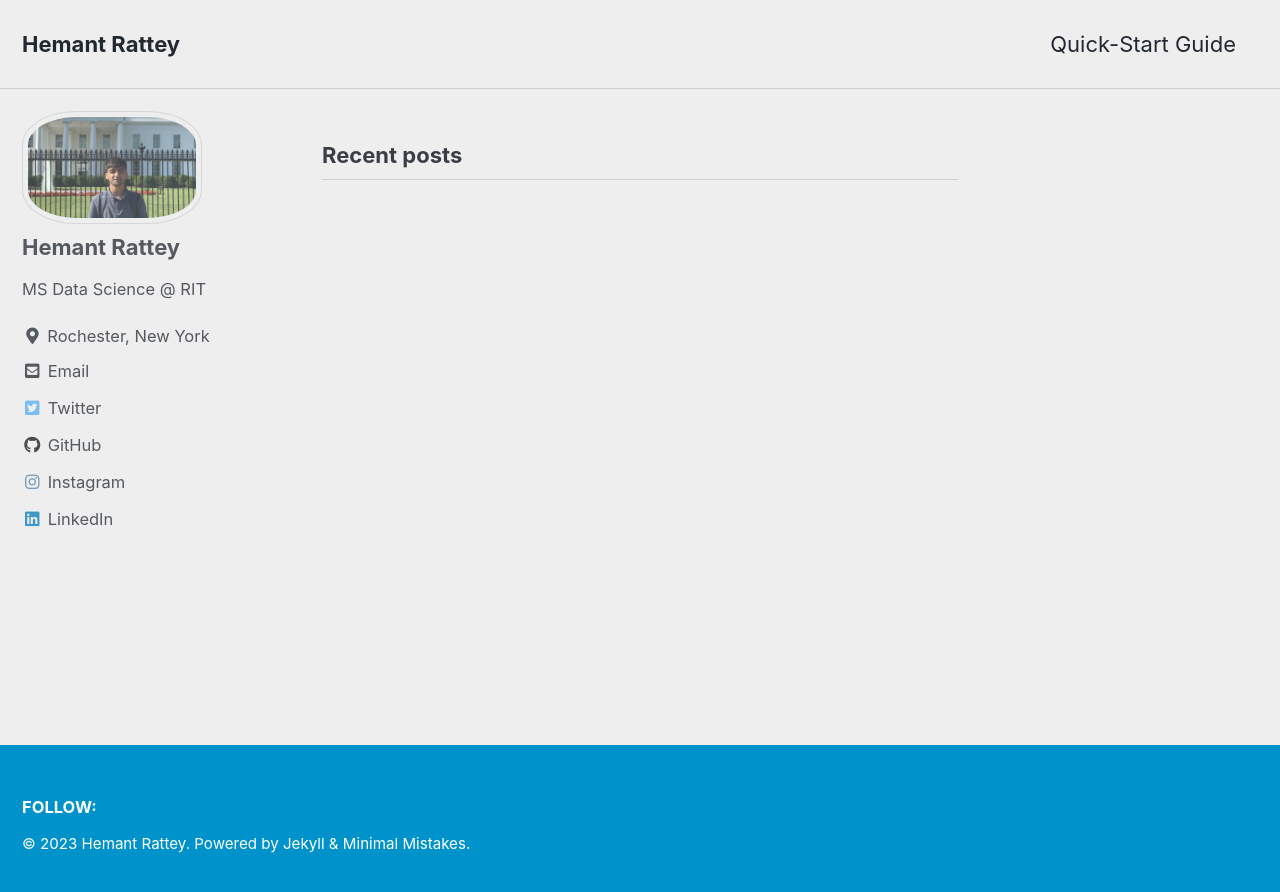
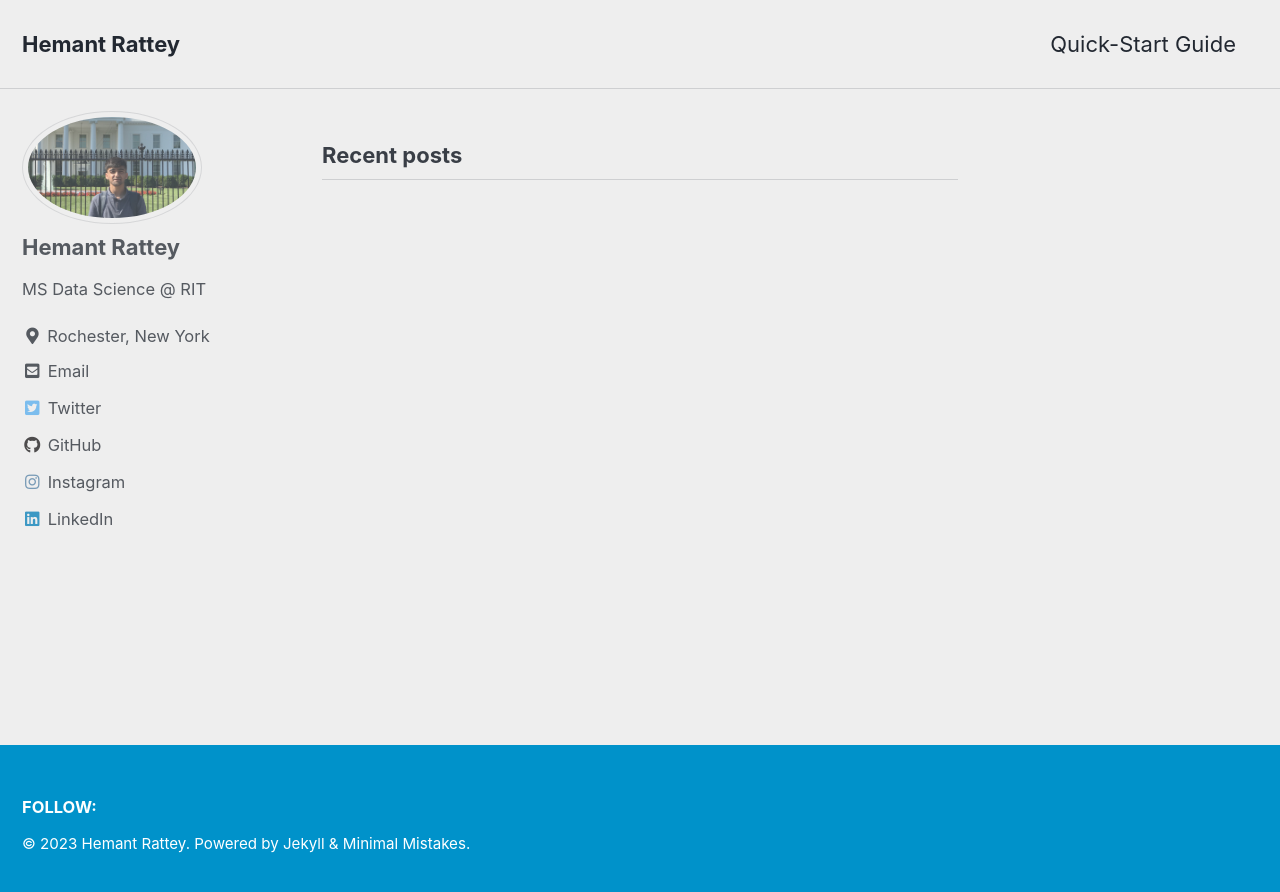
Before and after one commit to hemantrattey/Website, a Jekyll site: the page built from index.html, in a window 1280 px wide. Shown: the top 892 px of the page. Built offline with Jekyll 4.4.1, drawn with Linux system fonts in a browser that asks for light colours; cached includes are drawn as plain includes; the list of posts is cut into pages by our own code.

```diff
--- a/_sass/minimal-mistakes/_sidebar.scss
+++ b/_sass/minimal-mistakes/_sidebar.scss
@@ -136,7 +136,7 @@
   img {
     max-width: 180px;
     max-height: 180px;
-    border-radius: 30%;
+    border-radius: 50%;
 
     @include breakpoint($large) {
       padding: 5px;
```
